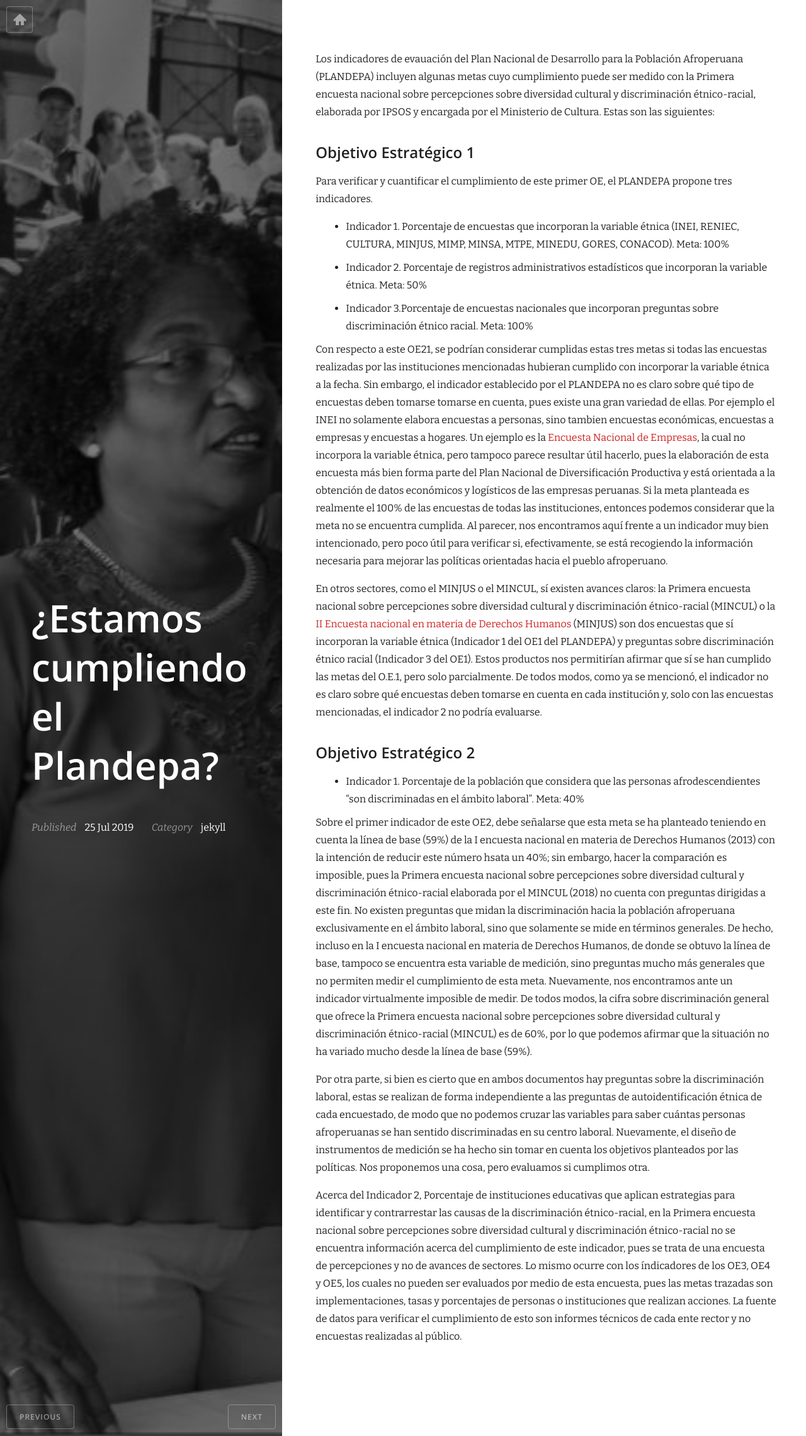
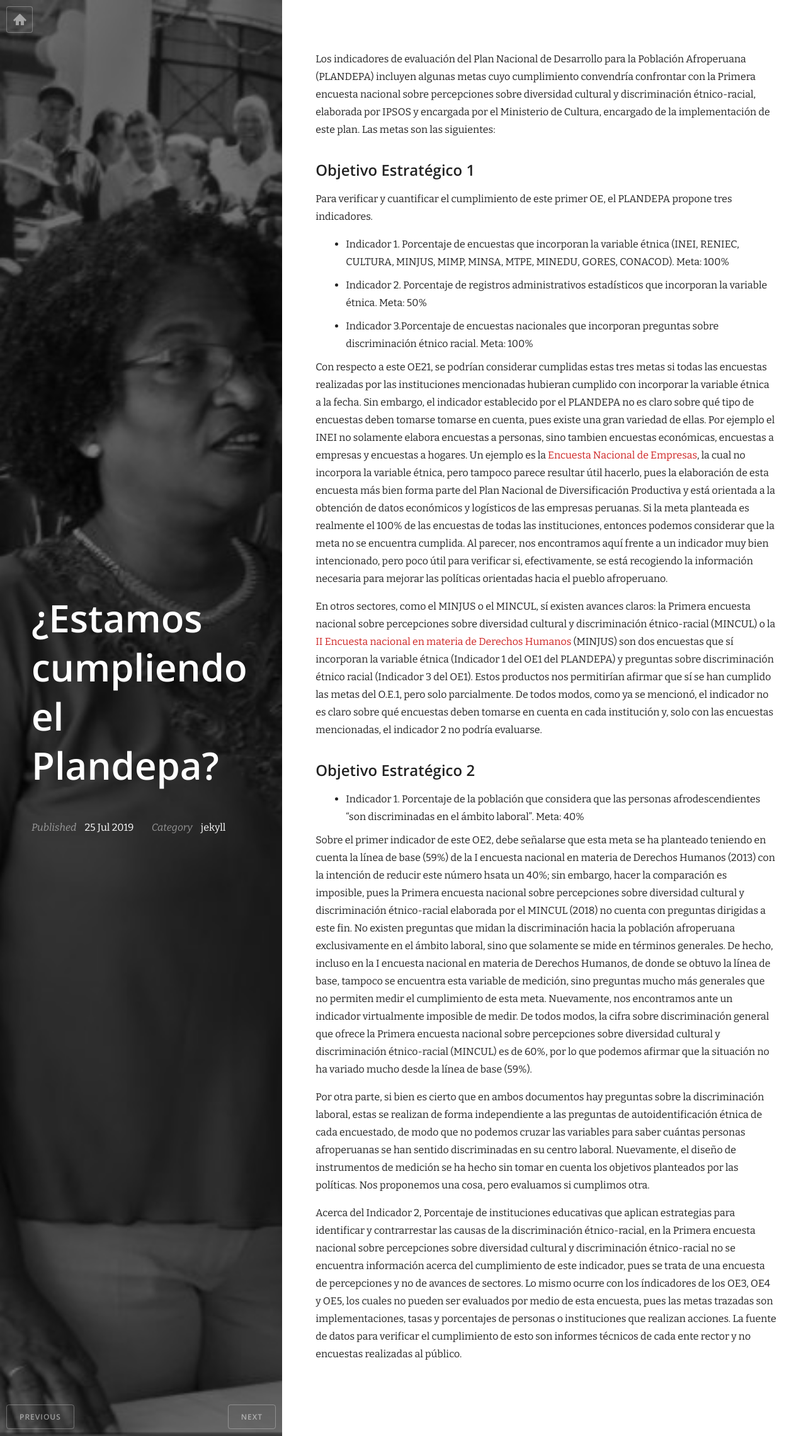
Before and after one commit to hfarfanreto/politicas_publicas, a Jekyll site: the page built from _posts/2019-07-25-cumplimos-el-plandepa.md, in a window 1280 px wide. Shown: the whole page at 63% size. Built offline with Jekyll 4.4.1, drawn with Linux system fonts in a browser that asks for light colours; nearby versions of some CDN libraries.

Commit message:
Update 2019-07-25-cumplimos-el-plandepa.md

```diff
--- a/_posts/2019-07-25-cumplimos-el-plandepa.md
+++ b/_posts/2019-07-25-cumplimos-el-plandepa.md
@@ -6,7 +6,7 @@ categories: jekyll
 featured_image: /images/plandepa1.jpg
 ---
 
-Los indicadores de evauación del Plan Nacional de Desarrollo para la Población Afroperuana (PLANDEPA) incluyen algunas metas cuyo cumplimiento puede ser medido con la Primera encuesta nacional sobre percepciones sobre diversidad cultural y discriminación étnico-racial, elaborada por IPSOS y encargada por el Ministerio de Cultura. Estas son las siguientes:
+Los indicadores de evaluación del Plan Nacional de Desarrollo para la Población Afroperuana (PLANDEPA) incluyen algunas metas cuyo cumplimiento convendría confrontar con la Primera encuesta nacional sobre percepciones sobre diversidad cultural y discriminación étnico-racial, elaborada por IPSOS y encargada por el Ministerio de Cultura, encargado de la implementación de este plan. Las metas son las siguientes:
 
 ## Objetivo Estratégico 1
 
```
